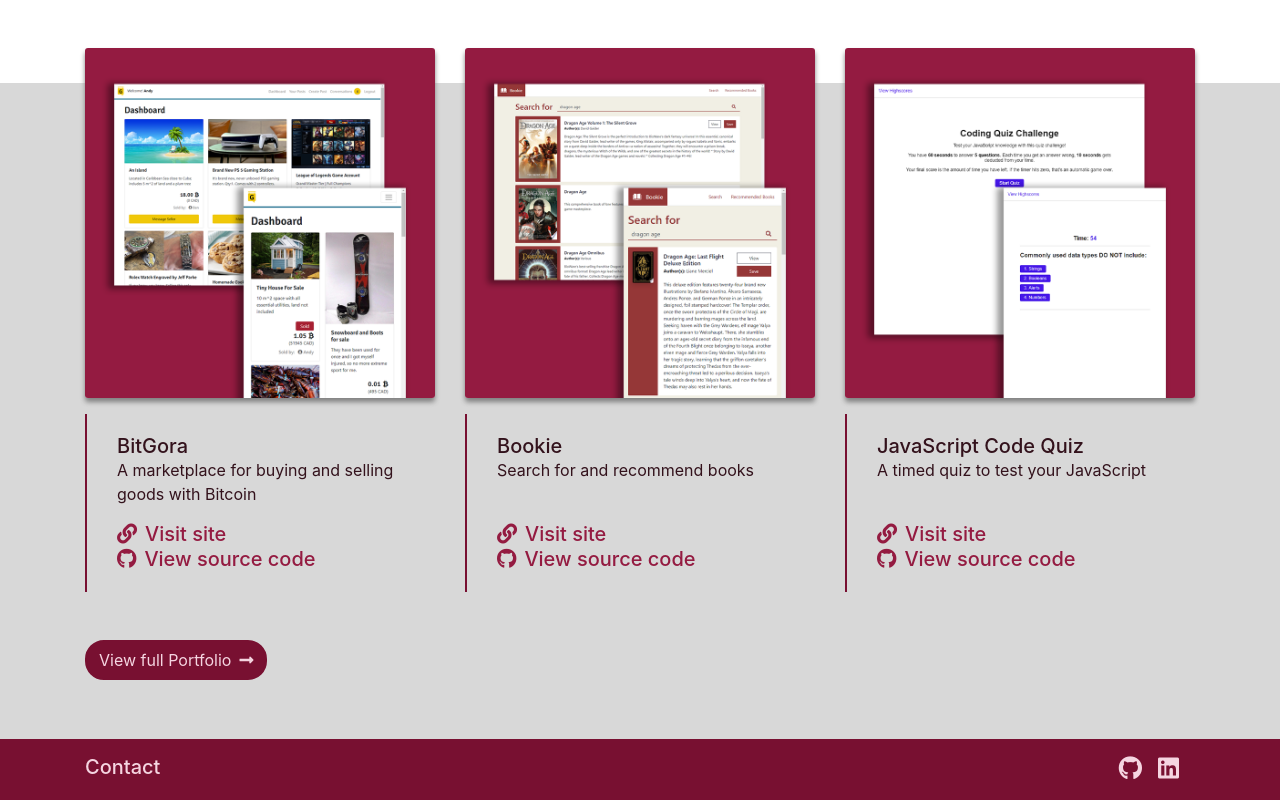
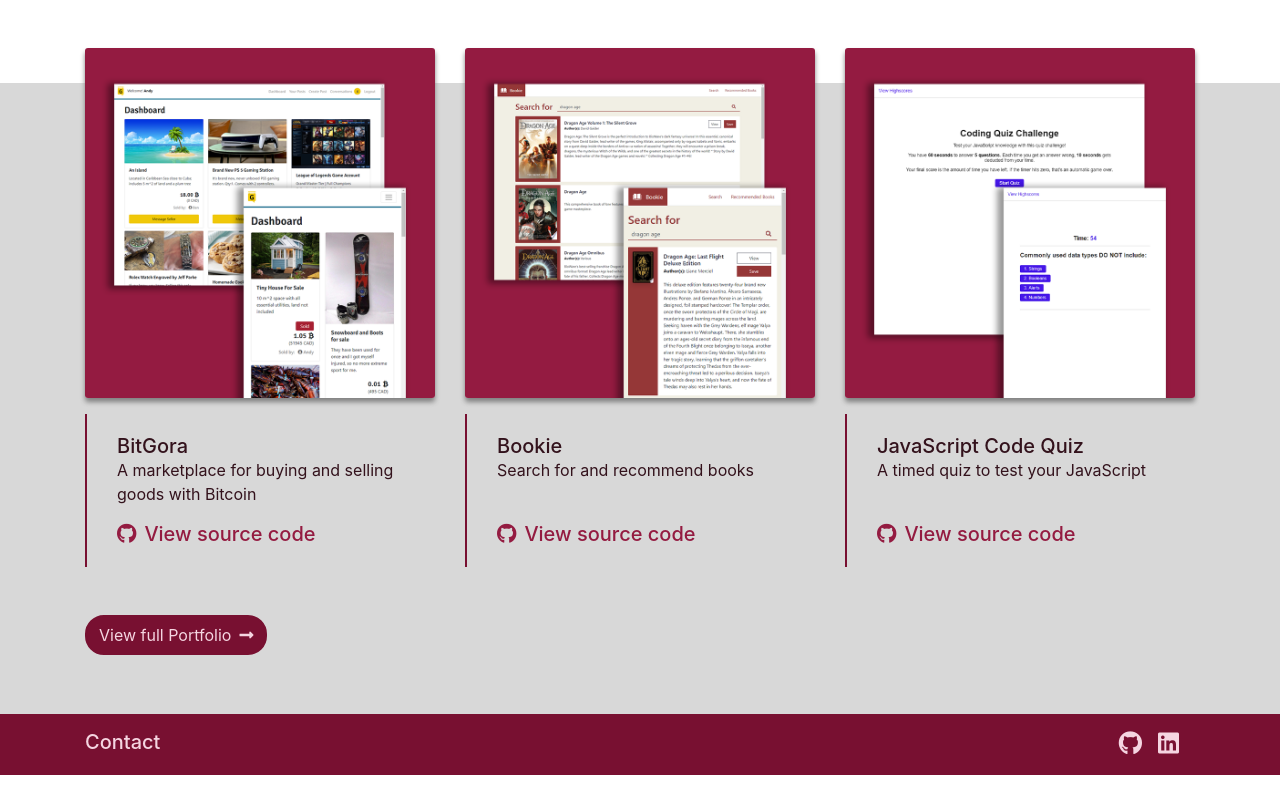
Before and after one commit to angelicamapeso/portfolio-v2, a React (Create React App) app: page / in a window 1280 px wide. Shown: the part 437-1237 px from the top of the page. After the commit the page ends 1212 px from the top, so only its background shows below. Built offline with nearby package versions, Linux system fonts and the light colour scheme.

Commit message:
Remove website links

```diff
--- a/src/components/ProjectCard/index.js
+++ b/src/components/ProjectCard/index.js
@@ -24,12 +24,6 @@ function ProjectCard(props) {
           <Card.Text>{props.project.tagline}</Card.Text>
           <div className="mt-auto d-flex flex-column justify-content-end">
             <p className="mb-0">
-              <a href={props.project.url} className="h5 icon-link">
-                <i className="fas fa-link mr-2" aria-hidden="true"></i>Visit
-                site
-              </a>
-            </p>
-            <p className="mb-0">
               <a href={props.project.repo} className="h5 icon-link">
                 <i className="fab fa-github mr-2" aria-hidden="true"></i>View
                 source code
--- a/src/components/ProjectHeader/index.js
+++ b/src/components/ProjectHeader/index.js
@@ -21,14 +21,6 @@ function ProjectHeader(props) {
             </h1>
             <div className="left-border-line">
               <p className="lead font-weight-normal">{props.project.tagline}</p>
-              <a
-                className="btn btn-dark"
-                href={props.project.url}
-                role="button"
-              >
-                <i className="fas fa-link mr-2" aria-hidden="true"></i>Visit
-                site
-              </a>
             </div>
           </Col>
         </Row>
```
